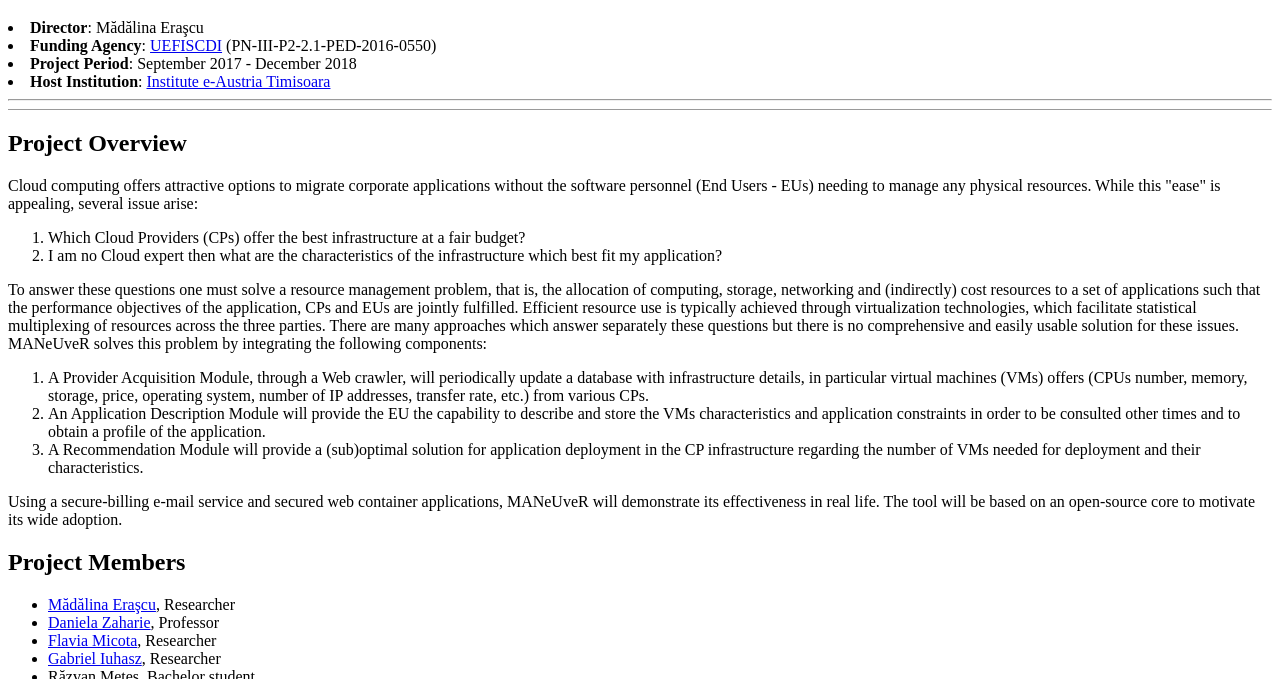
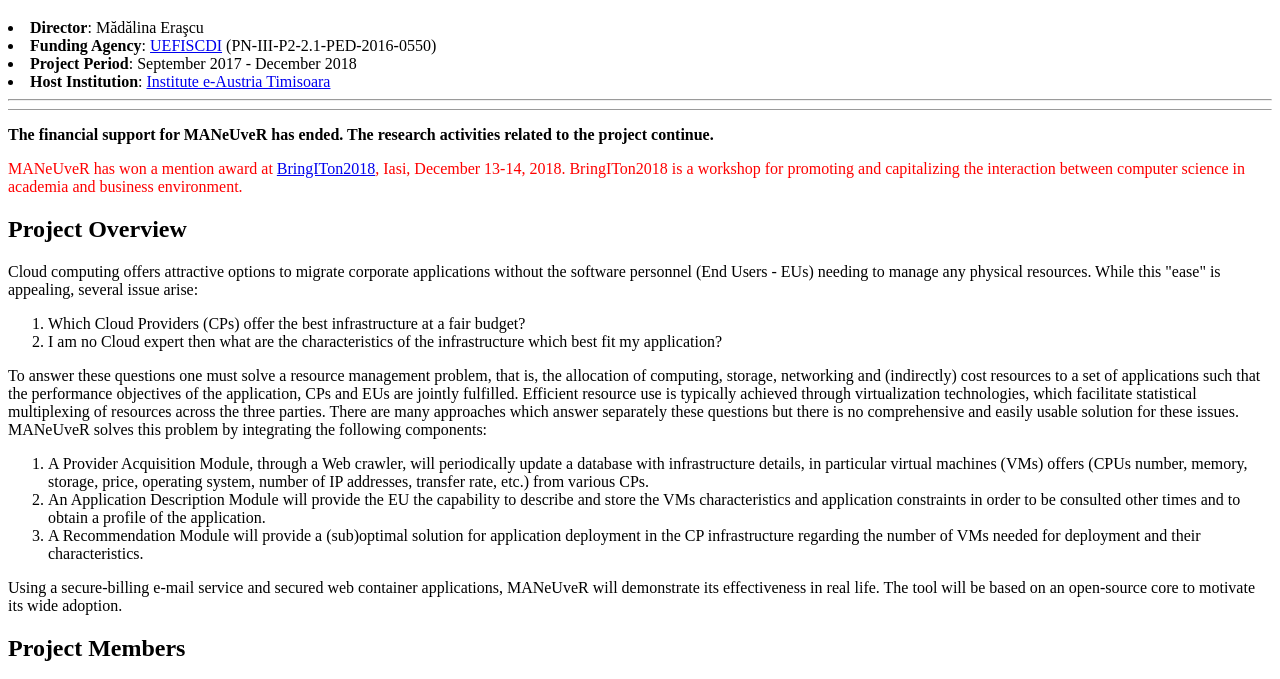
Before and after one commit to merascu/merascu.github.io, a plain HTML site: page links/MANeUveR.html in a window 1280 px wide. Shown: the part 61-740 px from the top of the page. Drawn offline with Linux system fonts and the light colour scheme.

Commit message:
modified MANeUveR page

```diff
--- a/links/MANeUveR.html
+++ b/links/MANeUveR.html
@@ -18,6 +18,12 @@
 
     <hr />
     <hr size="1"/>
+
+    <p><b>The financial support for MANeUveR has ended. The research activities related to the project continue.</b></p>
+
+    <p><font color="red">MANeUveR has won a mention award at <a href="http://bringiton.info.uaic.ro">BringITon2018</a>, Iasi, December 13-14, 2018.
+        BringITon2018 is a workshop for promoting and capitalizing the interaction between computer science in academia and business environment.
+    </font></p>
 
     <H2>Project Overview</H2>
     <p>Cloud computing offers attractive options to migrate corporate applications without the software personnel (End Users - EUs) needing to manage any physical resources. While this "ease" is appealing, several issue arise:
```
